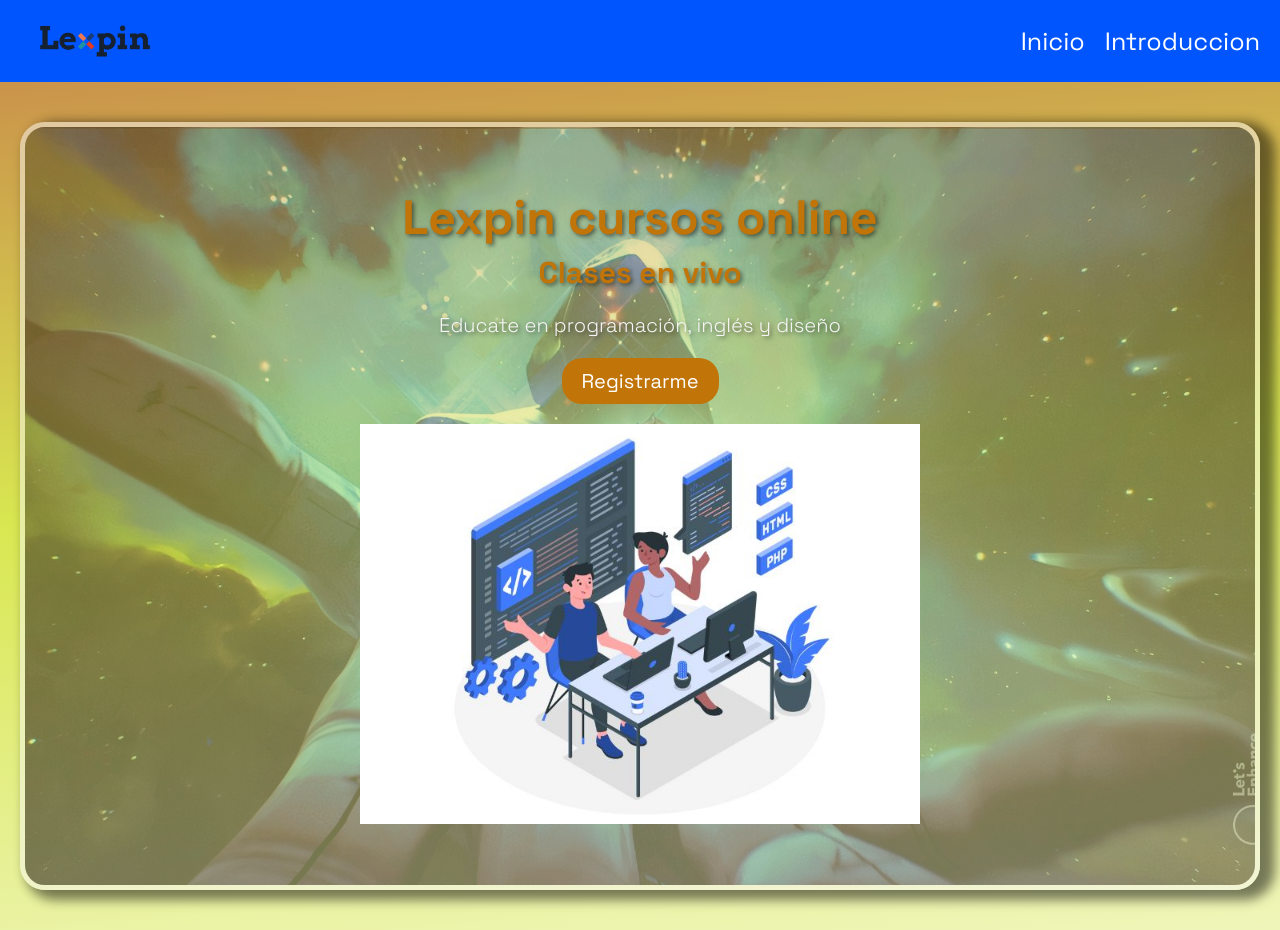
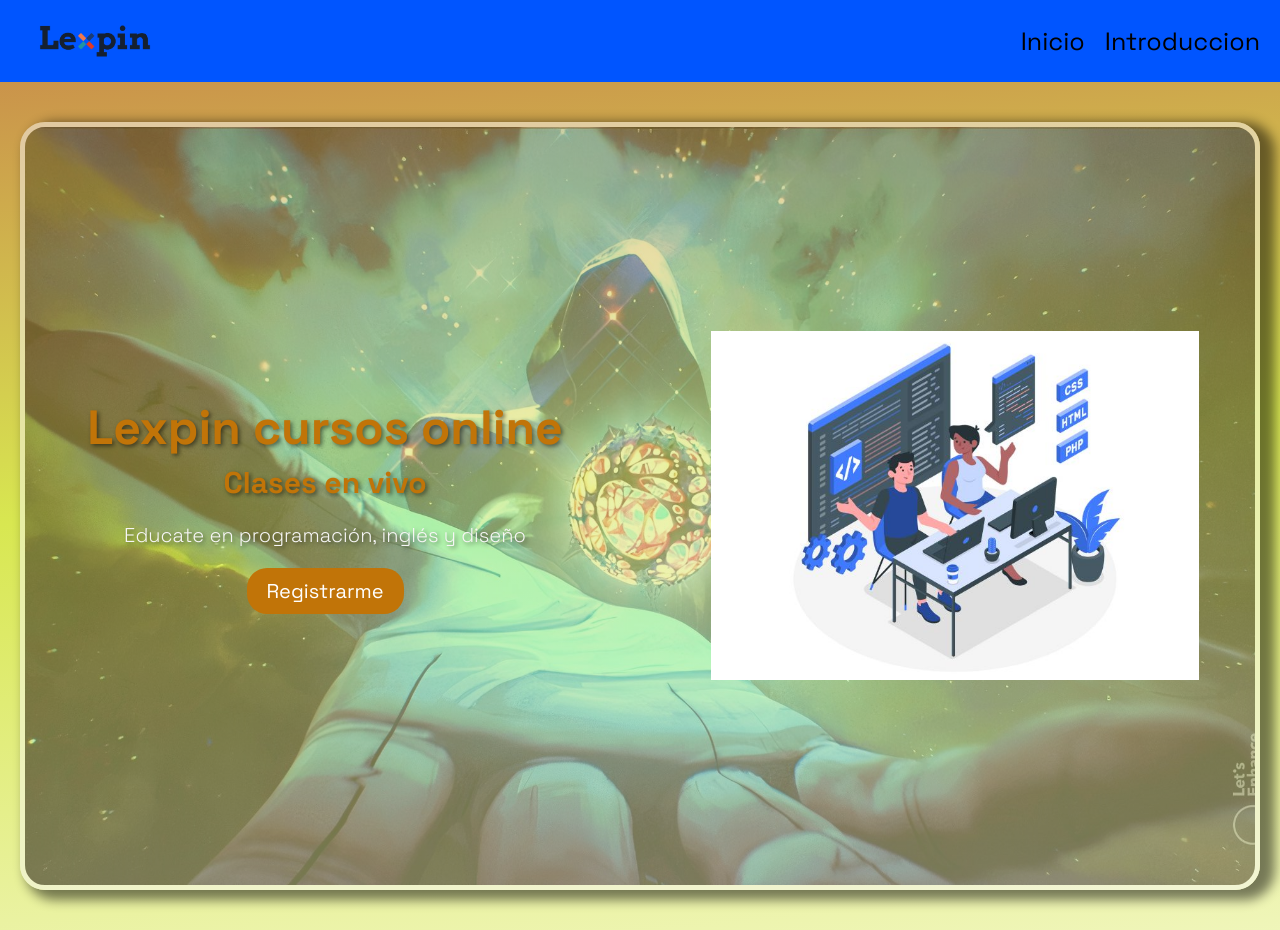
Before and after one commit to Dobedria30/Curso23-David-Monagas, a plain HTML site: page CSS/src/lexpin/index.html in a window 1280 px wide. Drawn offline with Linux system fonts and the light colour scheme.

Commit message:
al dia 23/05

```diff
--- a/CSS/src/css/lexpin.css
+++ b/CSS/src/css/lexpin.css
@@ -130,6 +130,27 @@ header {
   position: relative;
 }
 
+header::before {
+  background-image: url("./Viktor2.jpg");
+  background-size: cover;
+  background-position: center;
+  content: "";
+  position: absolute;
+  z-index: 5;
+  opacity: 0.5;
+  top: 0;
+  left: 0;
+  right: 0;
+  bottom: 0;
+  border-radius: 25px;
+  border: 5px solid rgb(247, 246, 246);
+  box-shadow: 10px 5px 12px 5px rgba(0, 0, 0, 1);
+}
+
+.menu-responsive {
+  display: none;
+}
+
 header > div{
   display: flex;
   flex-direction: column;
@@ -164,22 +185,6 @@ header > div > div {
   stiky: posicion fija al scroll (tiene su espacio eb ek html, pero se queda fijo al hacer scroll)
 */
 
-header::before {
-  background-image: url("./Viktor2.jpg");
-  background-size: cover;
-  background-position: center;
-  content: "";
-  position: absolute;
-  z-index: 5;
-  opacity: 0.5;
-  top: 0;
-  left: 0;
-  right: 0;
-  bottom: 0;
-  border-radius: 25px;
-  border: 5px solid rgb(247, 246, 246);
-  box-shadow: 10px 5px 12px 5px rgba(0, 0, 0, 1);
-}
 
 h1{
   font-size: var(--titulares);
@@ -242,3 +247,47 @@ p, h1, h2, h3, h4, h5, h6 {
     background-position: 0% 50%;
   }
 }
+
+/* Extra small devices (phones, 600px and down) */
+@media only screen and (max-width: 600px) {
+  p {
+    color: rgb(224, 25, 25);
+  }
+}
+
+/* Small devices (portrait tablets and large phones, 600px and up) */
+@media only screen and (min-width: 600px) {
+  p {
+    color: rgb(20, 221, 97);
+  }
+}
+
+/* Medium devices (landscape tablets, 768px and up) */
+@media only screen and (min-width: 768px) {
+  p {
+    color: rgb(0, 0, 0);
+  }
+  header {
+    grid-template-columns: repeat(2, 1fr);
+  }
+  .menu-movil {
+    display: none;
+  }
+  .menu-responsive {
+    display: flex;
+  }
+}
+
+/* Large devices (laptops/desktops, 992px and up) */
+/* @media only screen and (min-width: 992px) {
+  p {
+    color: rgb(255, 255, 255);
+  }
+} */
+
+/* Extra large devices (large laptops and desktops, 1200px and up) */
+/* @media only screen and (min-width: 1200px) {
+  p {
+    color: rgb(251, 255, 0);
+  }
+} */
--- a/CSS/src/lexpin/index.html
+++ b/CSS/src/lexpin/index.html
@@ -18,10 +18,11 @@
       </div>
       <!--Contenido a la derecha-->
       <div>
-        <a href="" class="enlace" id="Inicio">
+        <button class="menu-movil">X</button>
+        <a class="menu-responsive" href="" class="enlace" id="Inicio">
           <p>Inicio</p>
         </a>
-        <a href="" class="enlace" id="Introduccion">
+        <a class="menu-responsive" href="" class="enlace" id="Introduccion">
           <p>Introduccion</p>
         </a>
       </div>
@@ -47,3 +48,5 @@
     </main>
   </body>
 </html>
+
+<aside></aside>
```
